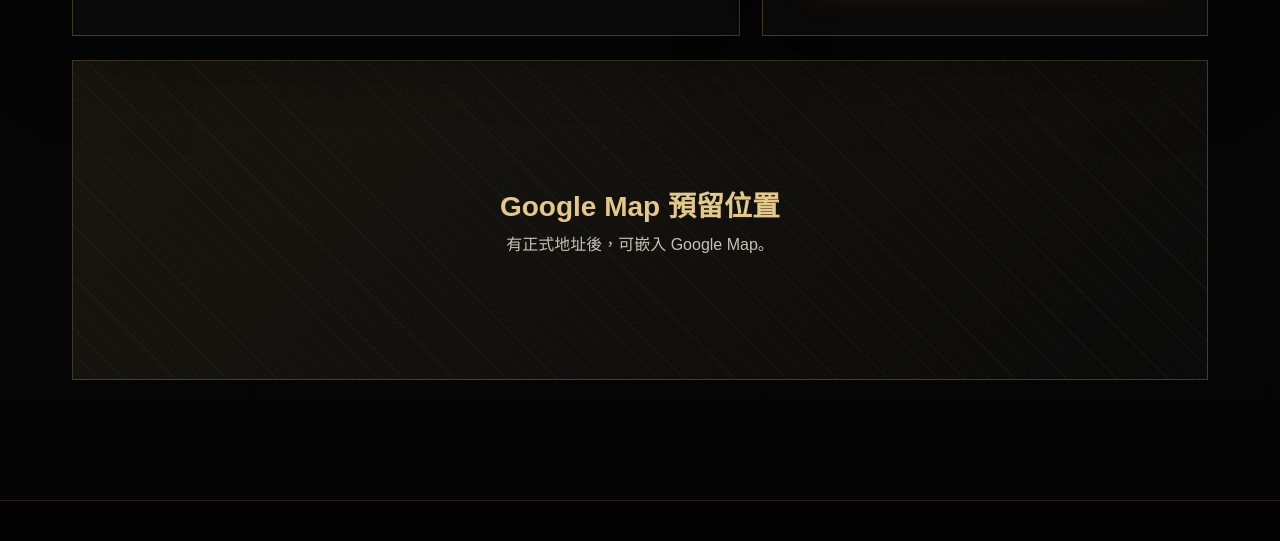
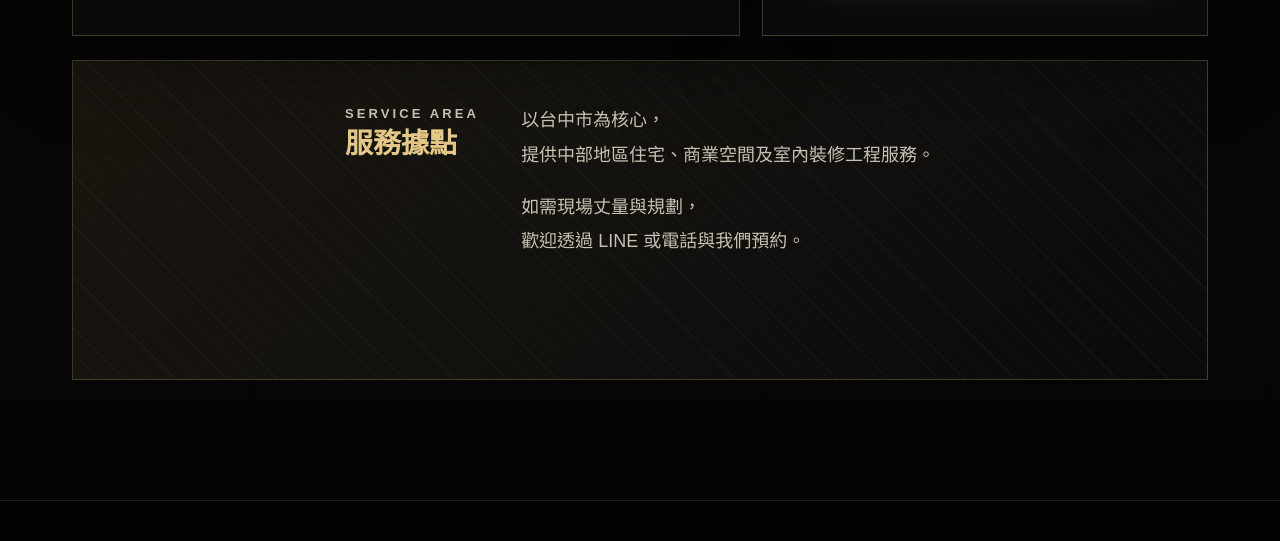
Before and after one commit to Roopong/RooPong-website, a plain HTML site: page index.html in a window 1280 px wide. Shown: the part 7035-7576 px from the top of the page. Drawn offline with Linux system fonts and the light colour scheme.

Commit message:
Update contact service area

```diff
--- a/css/style.css
+++ b/css/style.css
@@ -325,7 +325,7 @@
 .cta-inner p,
 .contact-card dd,
 .line-card p,
-.map-placeholder p,
+.service-location p,
 .site-footer p {
     color: var(--muted);
 }
@@ -1308,25 +1308,37 @@
     border-radius: 4px;
 }
 
-.map-placeholder {
+.service-location {
     display: flex;
-    flex-direction: column;
-    align-items: center;
+    align-items: flex-start;
     justify-content: center;
+    gap: 42px;
     min-height: 320px;
     max-width: 1180px;
     margin: 24px auto 0;
+    padding: 42px;
     border: 1px solid var(--line);
     background:
         linear-gradient(135deg, rgba(200, 169, 107, 0.1), rgba(255, 255, 255, 0.02)),
         repeating-linear-gradient(45deg, rgba(255, 255, 255, 0.03) 0 1px, transparent 1px 18px);
-    text-align: center;
-}
-
-.map-placeholder span {
+}
+
+.service-location h3 {
     color: var(--gold-light);
     font-size: 28px;
+    line-height: 1.3;
     font-weight: 800;
+}
+
+.service-location-copy {
+    display: grid;
+    gap: 18px;
+    max-width: 680px;
+}
+
+.service-location-copy p {
+    font-size: 18px;
+    line-height: 1.9;
 }
 
 /* ===== Footer ===== */
@@ -1612,11 +1624,14 @@
         width: 100%;
     }
 
-    .map-placeholder {
+    .service-location {
+        flex-direction: column;
+        gap: 20px;
         min-height: 240px;
-    }
-
-    .map-placeholder span {
+        padding: 30px 24px;
+    }
+
+    .service-location h3 {
         font-size: 23px;
     }
 
--- a/index.html
+++ b/index.html
@@ -341,9 +341,21 @@
                 </div>
             </div>
 
-            <div class="map-placeholder" aria-label="Google Map 預留位置">
-                <span>Google Map 預留位置</span>
-                <p>有正式地址後，可嵌入 Google Map。</p>
+            <div class="service-location" aria-labelledby="service-location-title">
+                <div>
+                    <p class="eyebrow">SERVICE AREA</p>
+                    <h3 id="service-location-title">服務據點</h3>
+                </div>
+                <div class="service-location-copy">
+                    <p>
+                        以台中市為核心，<br>
+                        提供中部地區住宅、商業空間及室內裝修工程服務。
+                    </p>
+                    <p>
+                        如需現場丈量與規劃，<br>
+                        歡迎透過 LINE 或電話與我們預約。
+                    </p>
+                </div>
             </div>
         </section>
     </main>
```
